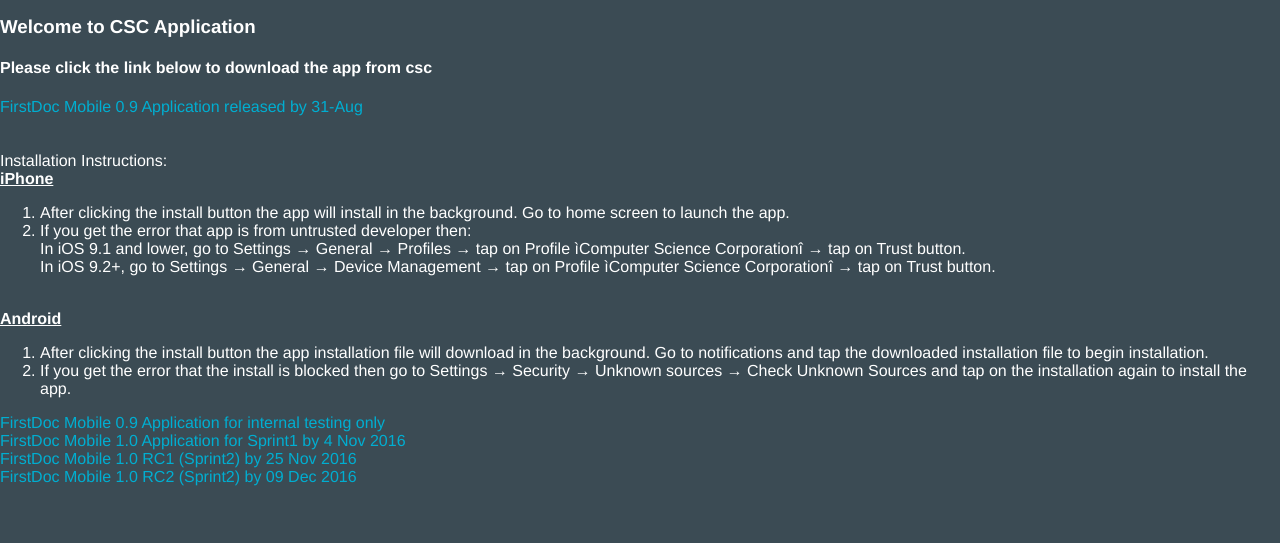
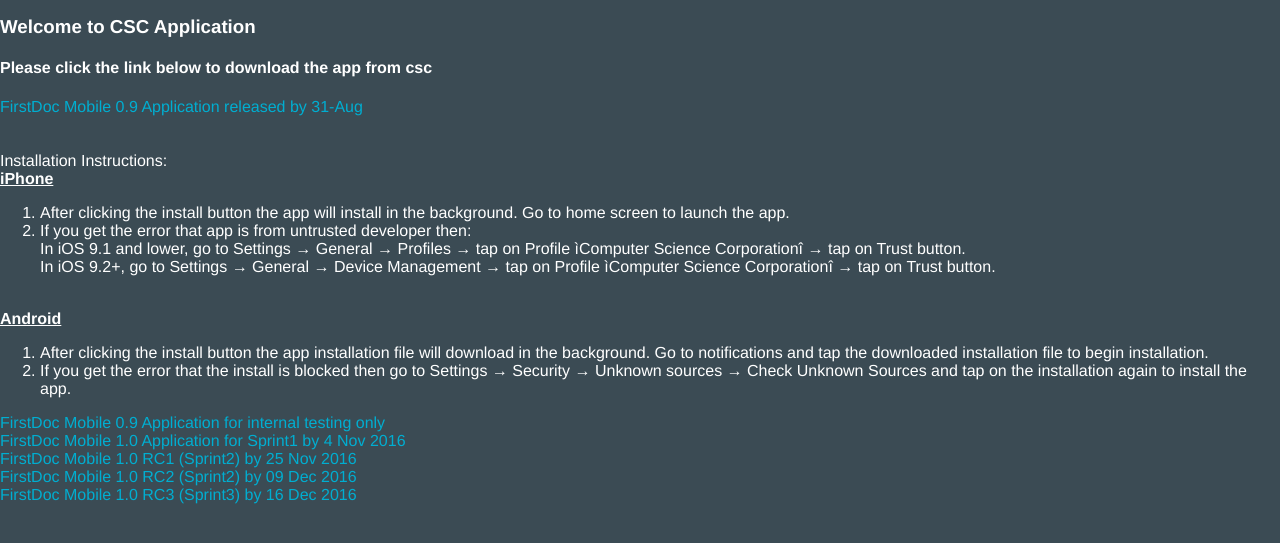
Before and after one commit to snguyen39/cscfirstdoc-1480572980155, a website: page views/index.html in a window 1280 px wide. Shown: the part 179-722 px from the top of the page. Drawn offline with Linux system fonts and the light colour scheme.

Commit message:
Update index.html

```diff
--- a/views/index.html
+++ b/views/index.html
@@ -49,6 +49,8 @@
    <a href="itms-services://?action=download-manifest&url=https://cscfirstdoc.mybluemix.net/build/FirstDocMobileSprint2Branch.plist">FirstDoc Mobile 1.0 RC1 (Sprint2) by 25 Nov 2016</a>
         </br>
    <a href="itms-services://?action=download-manifest&url=https://cscfirstdoc.mybluemix.net/build/FirstDocMobileSprint3Branch.plist">FirstDoc Mobile 1.0 RC2 (Sprint2) by 09 Dec 2016</a>
+        </br>
+   <a href="itms-services://?action=download-manifest&url=https://cscfirstdoc.mybluemix.net/build/FirstDocMobileSprint3Rc3Branch.plist">FirstDoc Mobile 1.0 RC3 (Sprint3) by 16 Dec 2016</a>
     <script type="text/javascript" src="scripts/detect.js"></script>
 </body>
 </html>
```
